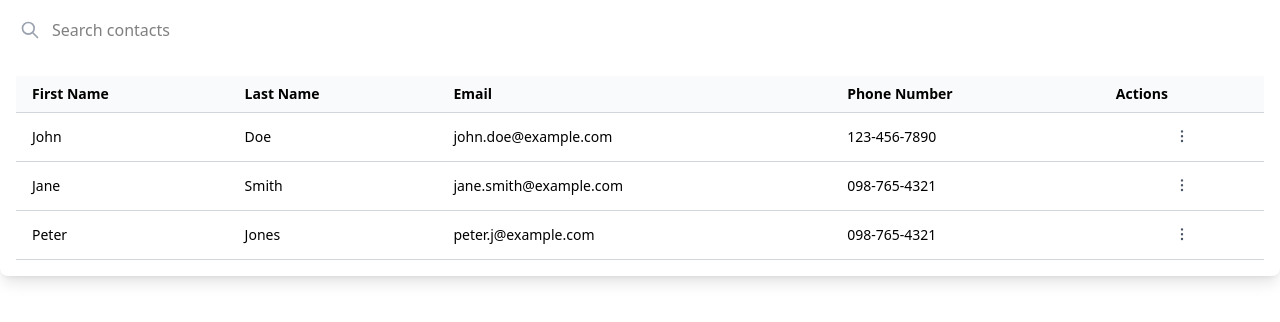
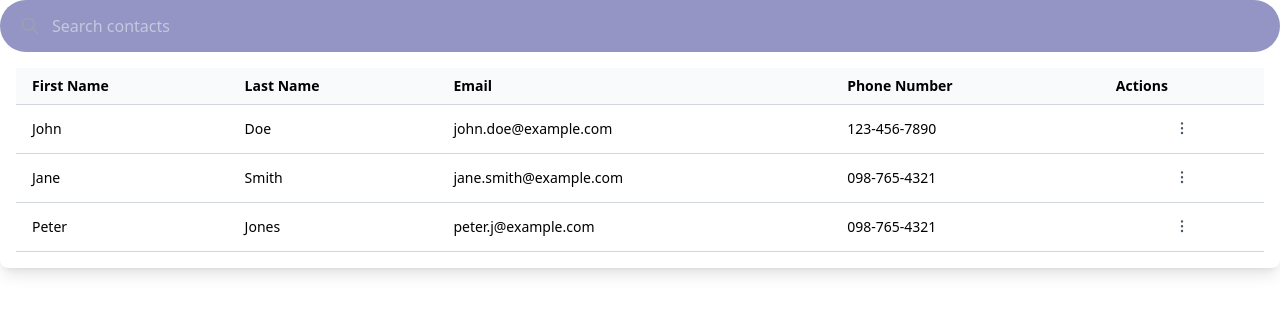
Before and after one commit to soufiane-amt/contact-app-assessment, a React (Vite) app in the folder contact-book-frontend/: page / in a window 1280 px wide. Shown: the top 322 px of the page. Built offline with nearby package versions, Linux system fonts and the light colour scheme.

Commit message:
feat: SearchField is set

```diff
--- a/contact-book-frontend/src/components/SearchField.jsx
+++ b/contact-book-frontend/src/components/SearchField.jsx
@@ -20,7 +20,7 @@ export default function SearchField() {
 
       <div>
         <input
-          className="w-full h-15 px-13 rounded-4xl bg-gray "
+          className="w-full h-13 px-13 rounded-4xl bg-gray bg-[#9595c5] text-gray-50"
           type="text"
           placeholder="Search contacts"
         />
```
